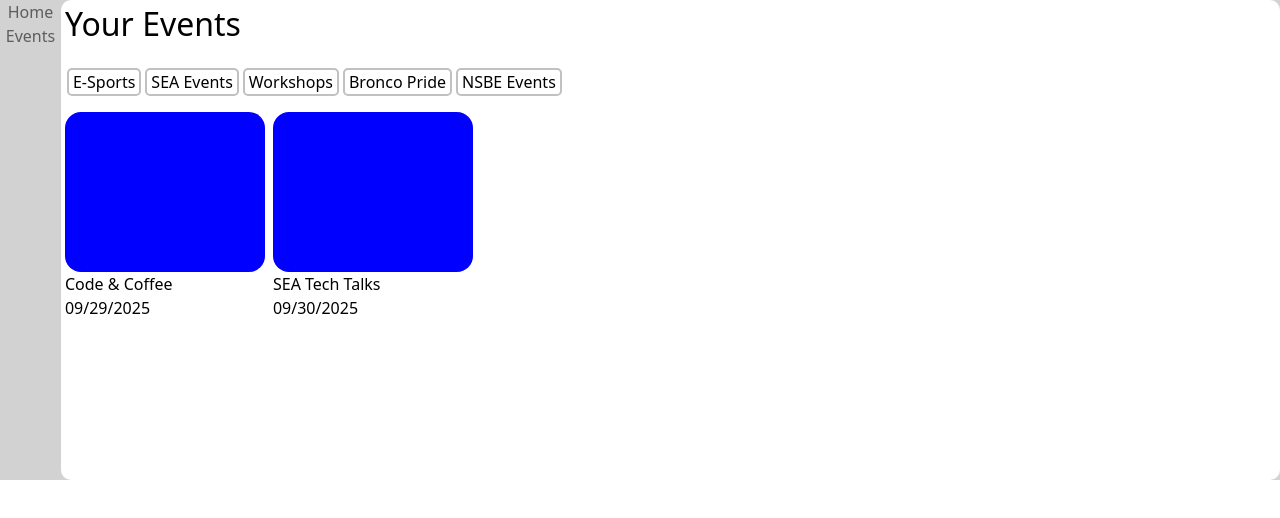
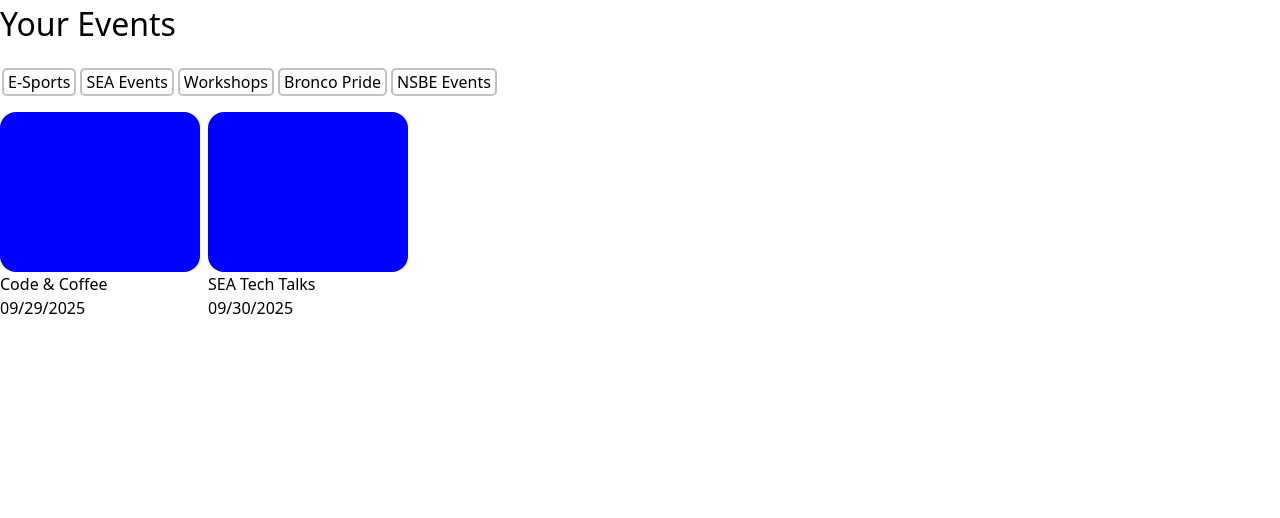
Before and after one commit to TimiParkinson/CPP-SEA-Campus-Events-App, a SvelteKit app: page /events in a window 1280 px wide. Shown: the top 518 px of the page. Built offline with nearby package versions, Linux system fonts and the light colour scheme.

Commit message:
Changed Event Page Div Tabs to Buttons

```diff
--- a/src/routes/events/+layout.svelte
+++ b/src/routes/events/+layout.svelte
@@ -2,32 +2,4 @@
 	let { children } = $props();
 </script>
 
-<div id="body">
-    <nav id="navBar">
-        <a href="/">Home</a><br>
-        <a href="/events">Events</a><br>
-    </nav>
-
-	<main>
-        {@render children()}
-    </main>
-</div>
-
-<style>
-    #body {
-        display: flex;
-        height:100%;
-        background-color: rgb(210, 210, 210);
-    }
-    #navBar {
-        text-align: center;
-        width: 5%;
-        color:rgb(93, 93, 93);
-    }
-    main{
-        width:100%;
-        height: 90%;
-        background-color: white;
-        border-radius: 10px;
-    }
-</style>
+{@render children()}
--- a/src/routes/events/+page.svelte
+++ b/src/routes/events/+page.svelte
@@ -2,21 +2,11 @@
     <h1>Your Events</h1>
 
     <div id="selectionTabs" style="display:flex">
-        <div id="tab">
-            <p> E-Sports </p>
-        </div>
-        <div id="tab">
-            <p> SEA Events </p>
-        </div>
-        <div id="tab">
-            <p> Workshops </p>
-        </div>
-        <div id="tab">
-            <p> Bronco Pride </p>
-        </div>
-        <div id="tab">
-            <p> NSBE Events </p>
-        </div>
+        <button class="button"><p style="margin-right:4px; margin-left:4px;">E-Sports</p></button>
+        <button class="button"><p style="margin-right:4px; margin-left:4px;">SEA Events</p></button>
+        <button class="button"><p style="margin-right:4px; margin-left:4px;">Workshops</p></button>
+        <button class="button"><p style="margin-right:4px; margin-left:4px;">Bronco Pride</p></button>
+        <button class="button"><p style="margin-right:4px; margin-left:4px;">NSBE Events</p></button>
     </div>
 
     <div id="eventTabs" style="display:flex">
@@ -38,8 +28,7 @@
 </main>
 <style>
     main{
-        margin-left: 4px;
-        height: 480px;
+        height: 100%;
     }
     h1{
         font-size: 2em;
@@ -48,7 +37,7 @@
         margin-left: 4px;
         margin-right: 4px;
     }
-    #tab{
+    .button{
         border-radius: 5px;
         border-width: 2px;
         border-color: rgb(193, 193, 193);
```
